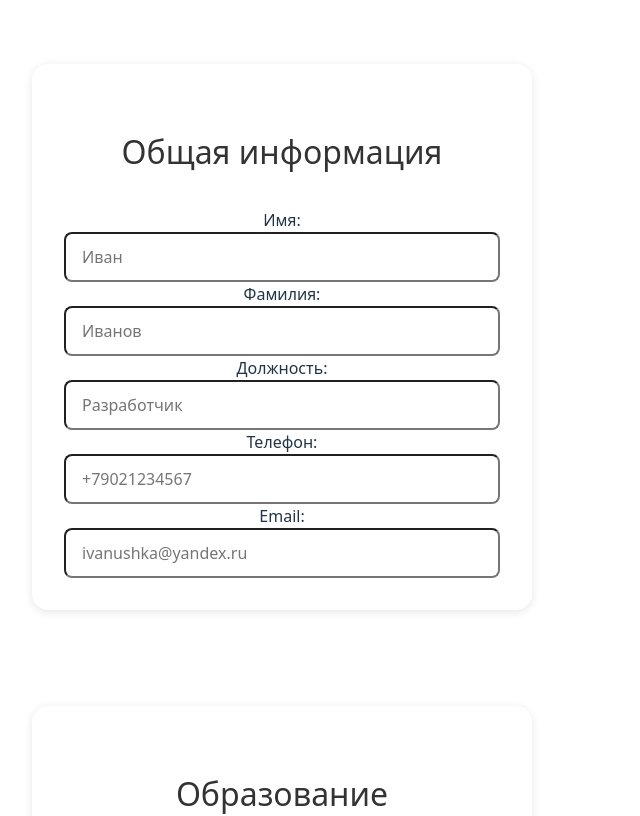
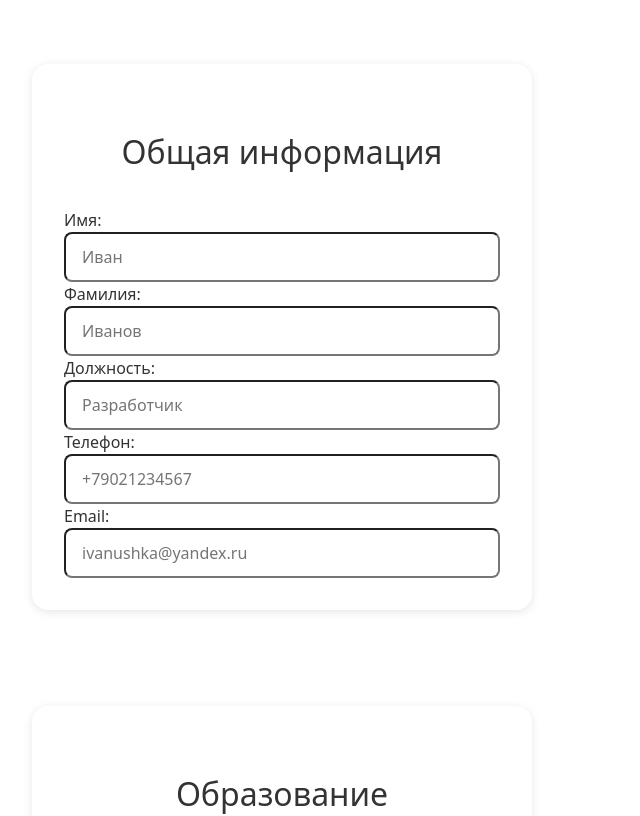
Before and after one commit to Alexandra-Vikhareva/CV_App, a React app: page / in a window 1280 px wide. Shown: the top 816 px of the page, without its empty margins (0-640 px from the left). Built offline with nearby package versions, Linux system fonts and the light colour scheme; the HTML template or start-up script is replaced by a standard one.

Commit message:
Изменены стили лейблов

```diff
--- a/src/App.css
+++ b/src/App.css
@@ -1,7 +1,6 @@
 #root {
   margin: 0 auto;
   padding: 1rem;
-  text-align: center;
 }
 
 .content {
@@ -64,6 +63,10 @@ div .form {
     box-shadow: 0 0 0 3px rgba(72, 92, 139, 0.5);;
 }
 
+label {
+  color: #333;
+}
+
 @media (max-width: 1150px) {
   .content {
     flex-direction: column;
```
